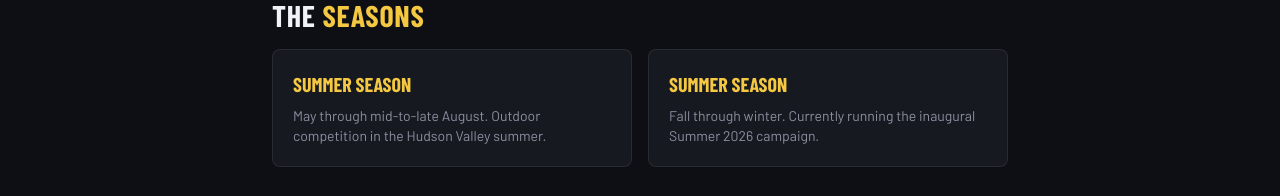
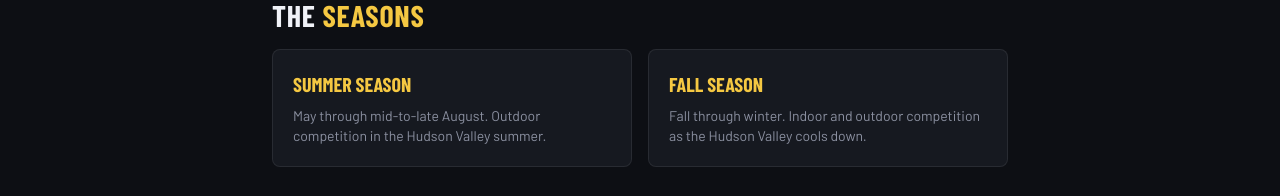
Before and after one commit to hvflag-creator/hvflag-website, a Next.js app: page /about in a window 1280 px wide. Shown: the part 989-1185 px from the top of the page. Built offline with nearby package versions, Linux system fonts and the light colour scheme; a web font is replaced by a local one.

Commit message:
Fix duplicate Summer Season label on About page
Second season card incorrectly said Summer Season — updated to Fall
Season with accurate description (fall through winter).

Co-Authored-By: Claude Sonnet 4.6 <noreply@anthropic.com>

```diff
--- a/app/about/page.tsx
+++ b/app/about/page.tsx
@@ -93,10 +93,10 @@ export default function AboutPage() {
               style={{ background: "var(--surface)", border: "1px solid var(--border)" }}
             >
               <div className="font-display font-black text-xl uppercase mb-2" style={{ color: "var(--gold)" }}>
-                Summer Season
+                Fall Season
               </div>
               <p className="text-sm" style={{ color: "var(--muted)" }}>
-                Fall through winter. Currently running the inaugural Summer 2026 campaign.
+                Fall through winter. Indoor and outdoor competition as the Hudson Valley cools down.
               </p>
             </div>
           </div>
```
